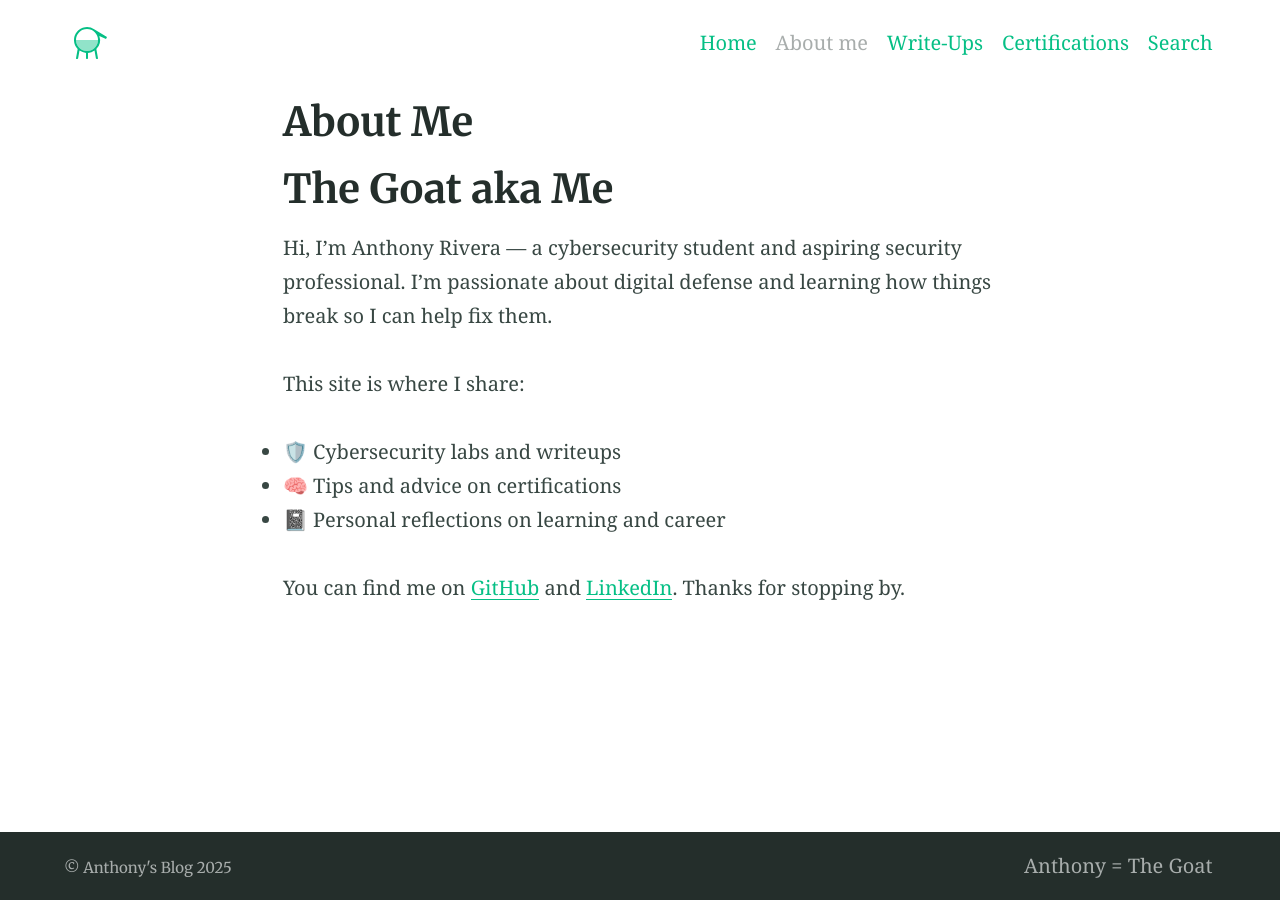
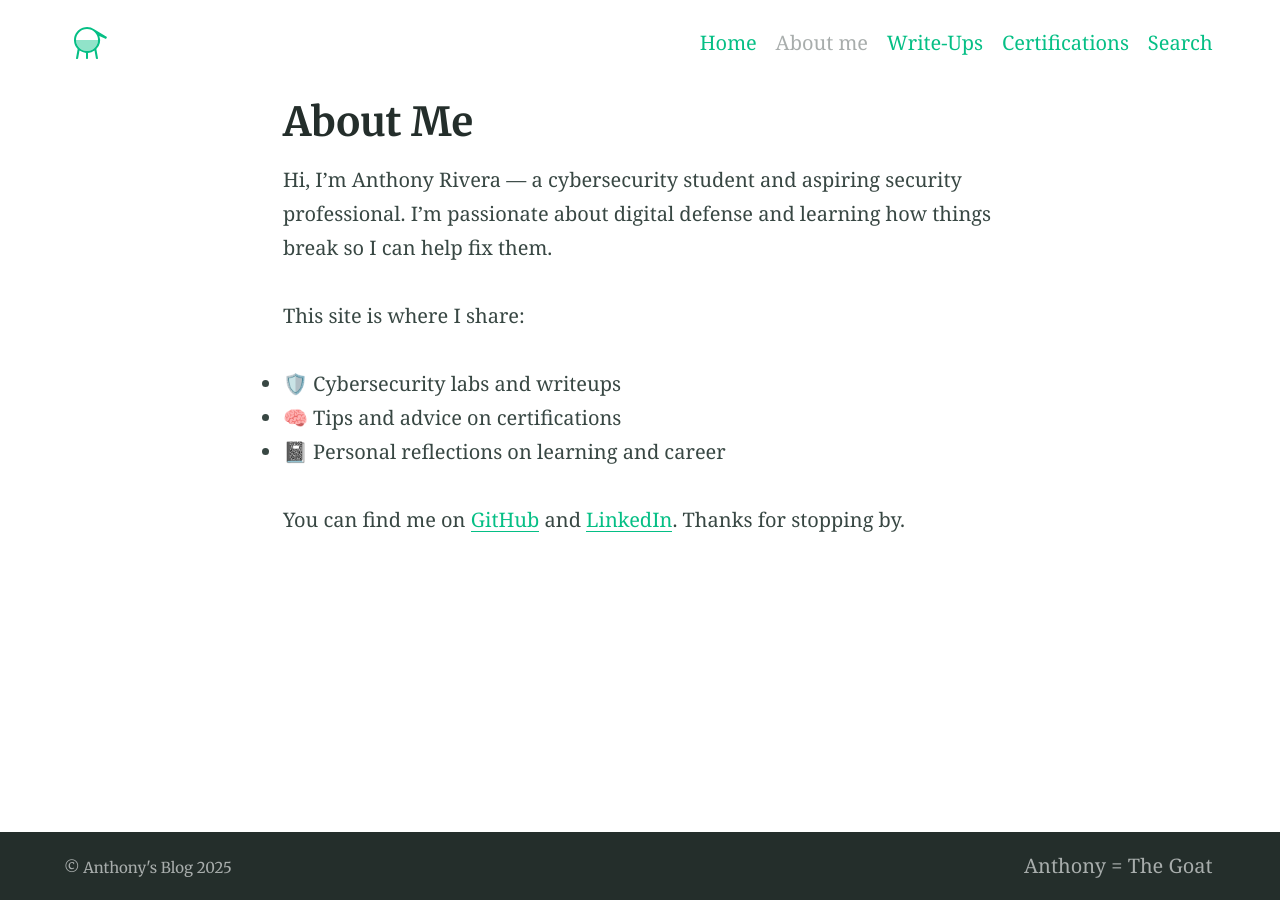
Before and after one commit to 4nthvny/4nthvny.github.io, a Jekyll site: the page built from aboutme.md, in a window 1280 px wide. Built offline with Jekyll 4.4.1, drawn with Linux system fonts in a browser that asks for light colours.

Commit message:
Update aboutme.md

```diff
--- a/aboutme.md
+++ b/aboutme.md
@@ -2,9 +2,6 @@
 title: About Me
 layout: page
 ---
-
-# The Goat aka Me
-
 Hi, I'm Anthony Rivera — a cybersecurity student and aspiring security professional. I’m passionate about digital defense and learning how things break so I can help fix them.
 
 This site is where I share:
```
